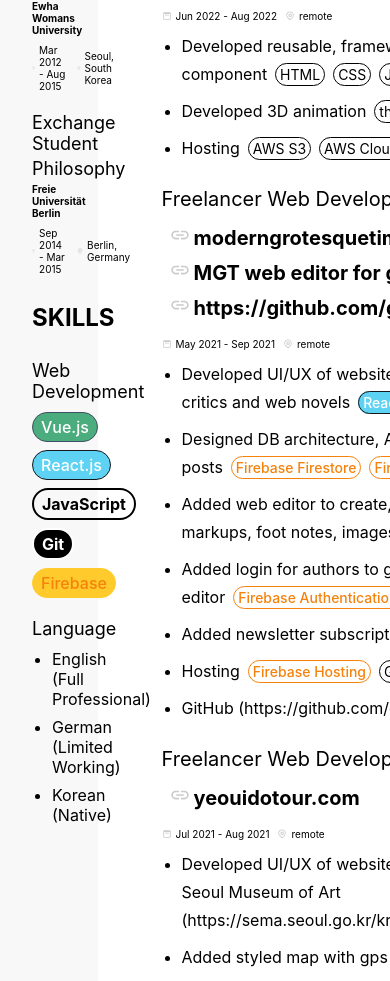
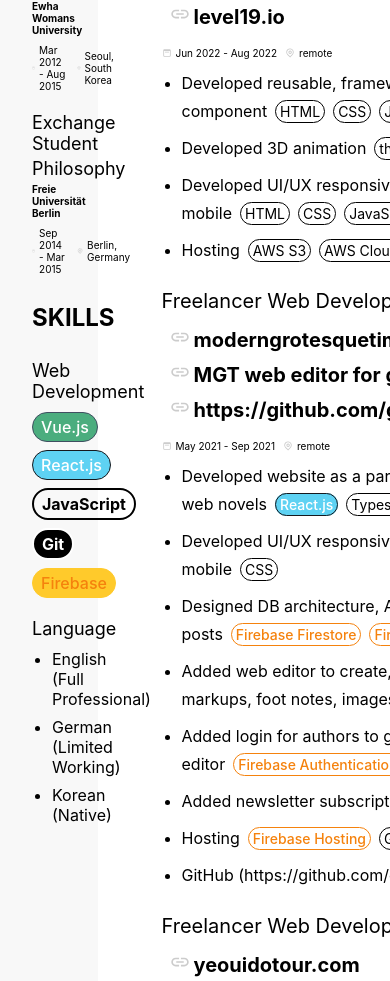
Before and after one commit to gooogyeong/project-resume, a Next.js app: page / in a window 390 px wide. Shown: the part 1010-1991 px from the top of the page. Built offline with nearby package versions, Linux system fonts and the light colour scheme.

Commit message:
feature: added responsive UI/UX as responsibility

```diff
--- a/components/work-experience/index.jsx
+++ b/components/work-experience/index.jsx
@@ -15,7 +15,11 @@
       responsibilities: [
         {
           desc: 'Developing framework-independent web component to be used across multiple admin web apps',
-          stacks: ['JavaScript', 'HTML', 'CSS', 'yarn workspaces']
+          stacks: ['JavaScript', 'HTML', 'CSS', 'Yarn Workspaces']
+        },
+        {
+          desc: 'Writing unit tests for UI/UX components',
+          stacks: ['Vue.js', 'Jest']
         },
         {
           desc: 'Setup storybook and added stories of color palette, reusable components for consistent design system throughout multiple admin web apps',
@@ -61,6 +65,7 @@
       responsibilities: [
         { desc: 'Developed reusable, framework-independent web component', stacks: ['HTML', 'CSS', 'JavaScript'] },
         { desc: 'Developed 3D animation', stacks: ['three.js'] },
+        { desc: 'Developed UI/UX responsive to 3 screen sizes: desktop, tablet, mobile', stacks: ['HTML', 'CSS', 'JavaScript'] },
         { desc: 'Hosting', stacks: ['AWS S3', 'AWS CloudFront', 'AWS Route 53', 'GoDaddy domain'] }
       ]
     },
@@ -75,8 +80,12 @@
       location: 'remote',
       responsibilities: [
         {
-          desc: 'Developed UI/UX of website as a part of art project to post art critics and web novels',
+          desc: 'Developed website as a part of art project to post art critics and web novels',
           stacks: ['React.js', 'Typescript', 'MobX']
+        },
+        {
+          desc: 'Developed UI/UX responsive to 2 screen sizes: desktop, mobile',
+          stacks: ['CSS']
         },
         {
           desc: 'Designed DB architecture, APIs to create, update, search, read posts',
@@ -111,9 +120,10 @@
       location: 'remote',
       responsibilities: [
         {
-          desc: 'Developed UI/UX of website as a part of art project exhibited at Seoul Museum of Art (https://sema.seoul.go.kr/kr/whatson/exhibition/detail)',
+          desc: 'Developed website as a part of art project exhibited at Seoul Museum of Art (https://sema.seoul.go.kr/kr/whatson/exhibition/detail)',
           stacks: ['React.js']
         },
+        { desc: 'Developed UI/UX responsive to 2 screen sizes: desktop, mobile', stacks: ['CSS'] },
         { desc: 'Added styled map with gps pins', stacks: ['Mapbox GL JS'] },
         { desc: 'Hosting', stacks: ['Firebase Hosting', 'Cafe24 domain'] }
       ]
@@ -124,7 +134,8 @@
       date: 'Apr 2021 - May 2021',
       location: 'remote',
       responsibilities: [
-        { desc: 'Developed UI/UX of a corporate landing page', stacks: ['Vue.js'] }
+        { desc: 'Developed a corporate landing page responsive to 3 sizes: desktop, tablet, mobile', stacks: ['Vue.js', 'CSS'] },
+        { desc: 'Developed UI/UX responsive to 2 screen sizes: desktop, mobile', stacks: ['CSS'] },
       ]
     },
     {
```
